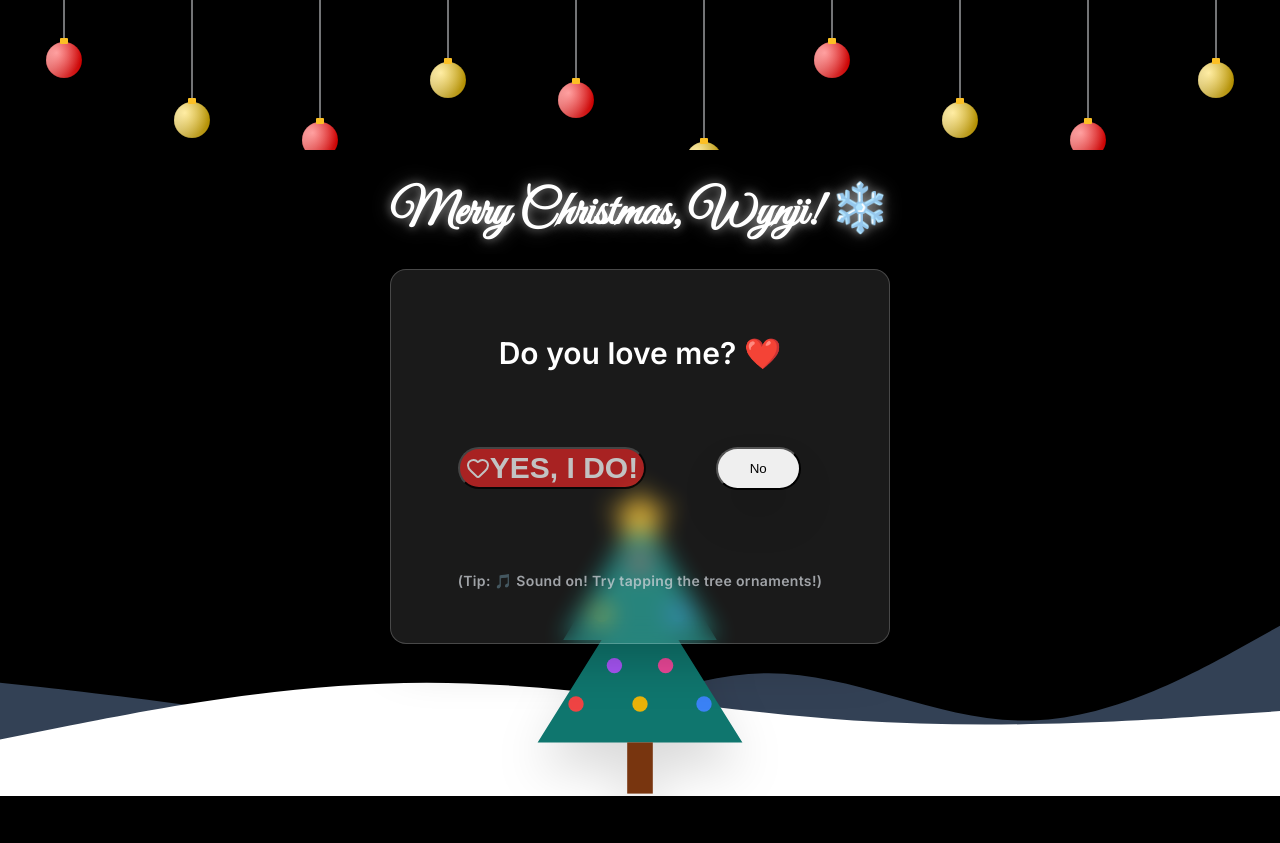
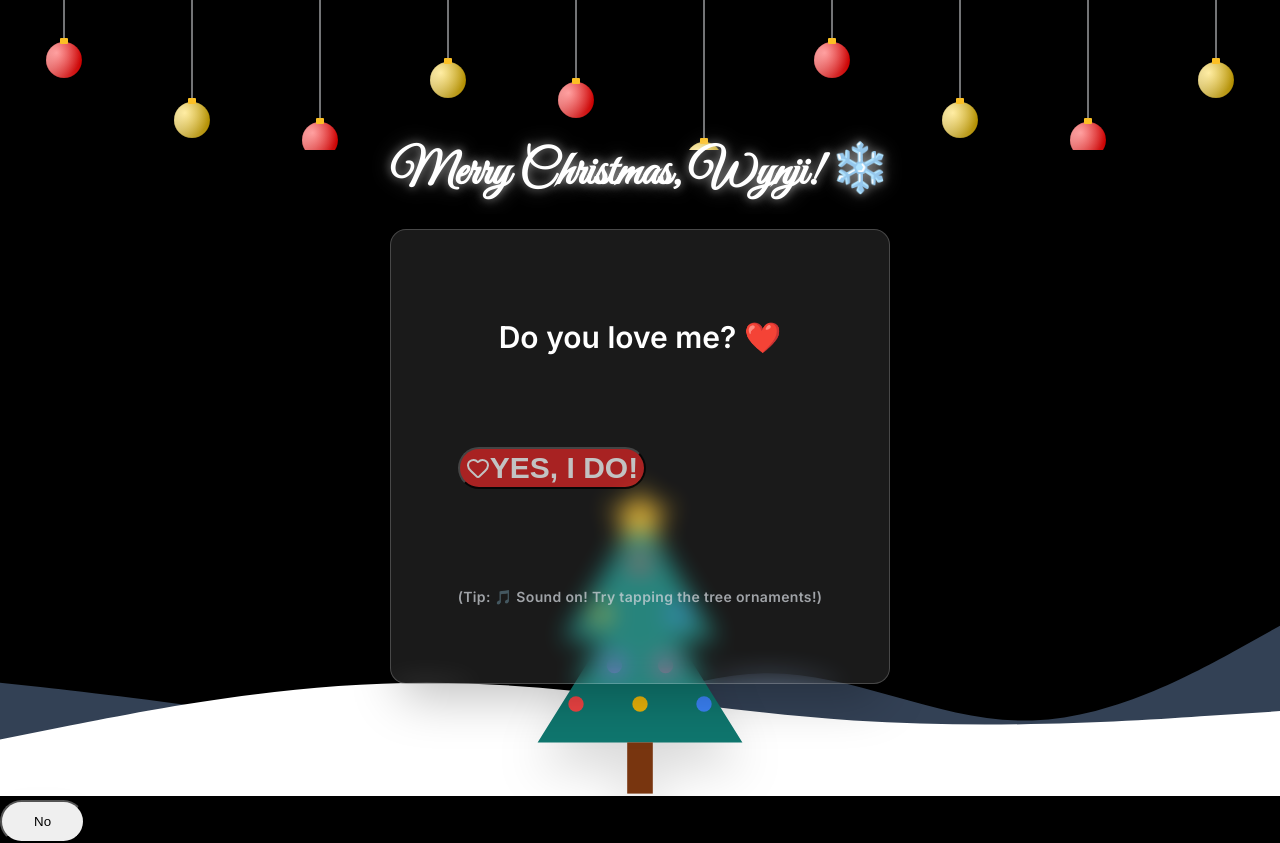
Before and after one commit to benben000000/merrychristmaswynji, a React (Vite) app: page / in a window 1280 px wide. Before the commit the page ends 800 px from the top, so only its background shows below. Built offline with nearby package versions, Linux system fonts and the light colour scheme.

Commit message:
Update site content (V2)

```diff
--- a/src/App.tsx
+++ b/src/App.tsx
@@ -66,7 +66,7 @@ function App() {
                 Merry Christmas, Wynji! ❄️
               </h1>
 
-              <div className="glass-card p-10 flex flex-col items-center gap-8">
+              <div className="glass-card p-16 flex flex-col items-center gap-12">
                 <h2 className="text-3xl font-semibold text-white">Do you love me? ❤️</h2>
 
                 <div className="flex items-center gap-12 h-20 justify-center relative w-full">
--- a/src/components/RunawayButton.tsx
+++ b/src/components/RunawayButton.tsx
@@ -1,5 +1,6 @@
 import React, { useState } from 'react';
 import { motion } from 'framer-motion';
+import ReactDOM from 'react-dom';
 
 interface RunawayButtonProps {
     onAttemptClick?: () => void;
@@ -57,17 +58,17 @@ export const RunawayButton: React.FC<RunawayButtonProps> = ({ onAttemptClick })
         if (onAttemptClick) onAttemptClick();
     };
 
-    return (
+    return ReactDOM.createPortal(
         <motion.button
             animate={{ x: position.x, y: position.y }}
             transition={{ type: "tween", duration: 0.5, ease: "easeInOut" }}
             onHoverStart={moveButton}
             onTouchStart={moveButton}
             style={buttonStyle}
-            // Add max-width constraint to text as well
-            className="px-8 py-3 bg-white text-red-600 font-extrabold rounded-full border-4 border-red-600 hover:bg-gray-100 transition-colors shadow-2xl z-50 whitespace-nowrap"
+            className="px-8 py-3 bg-white text-red-600 font-extrabold rounded-full border-4 border-red-600 hover:bg-gray-100 transition-colors shadow-2xl z-[9999] whitespace-nowrap"
         >
             {text}
-        </motion.button>
+        </motion.button>,
+        document.body
     );
 };
--- a/src/components/Snow.tsx
+++ b/src/components/Snow.tsx
@@ -18,9 +18,9 @@ export const Snow: React.FC<{ piling: boolean }> = ({ piling }) => {
                     style={{
                         left: `${flake.left}%`,
                         top: '-10px',
-                        width: '10px',
-                        height: '10px',
-                        animation: `fall-fast ${flake.duration}s linear infinite`,
+                        width: '15px',
+                        height: '15px',
+                        animation: `fall-super ${flake.duration}s linear infinite`,
                         animationDelay: `${flake.delay}s`
                     }}
                 />
@@ -37,9 +37,9 @@ export const Snow: React.FC<{ piling: boolean }> = ({ piling }) => {
 
 
             <style>{`
-                @keyframes fall-fast {
-                    0% { transform: translateY(-10vh) translateX(0px); }
-                    100% { transform: translateY(110vh) translateX(20px); }
+                @keyframes fall-super {
+                    0% { transform: translateY(-10vh) translateX(0px); opacity: 1; }
+                    100% { transform: translateY(110vh) translateX(20px); opacity: 0.5; }
                 }
             `}</style>
         </div>
--- a/src/manual_styles.css
+++ b/src/manual_styles.css
@@ -123,6 +123,10 @@ body {
 
 .p-10 {
     padding: 2.5rem;
+}
+
+.p-16 {
+    padding: 4rem;
 }
 
 .px-4 {
```
